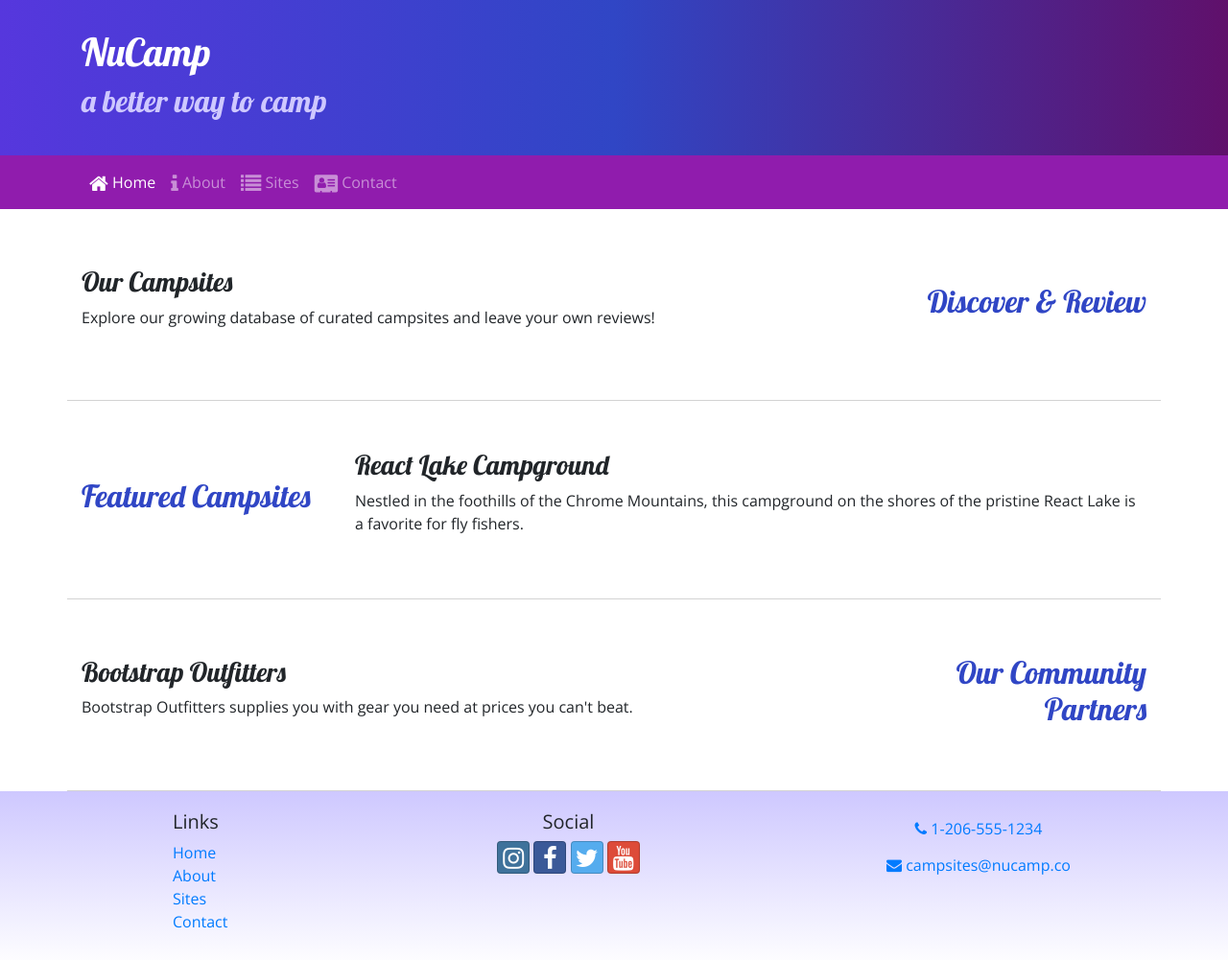
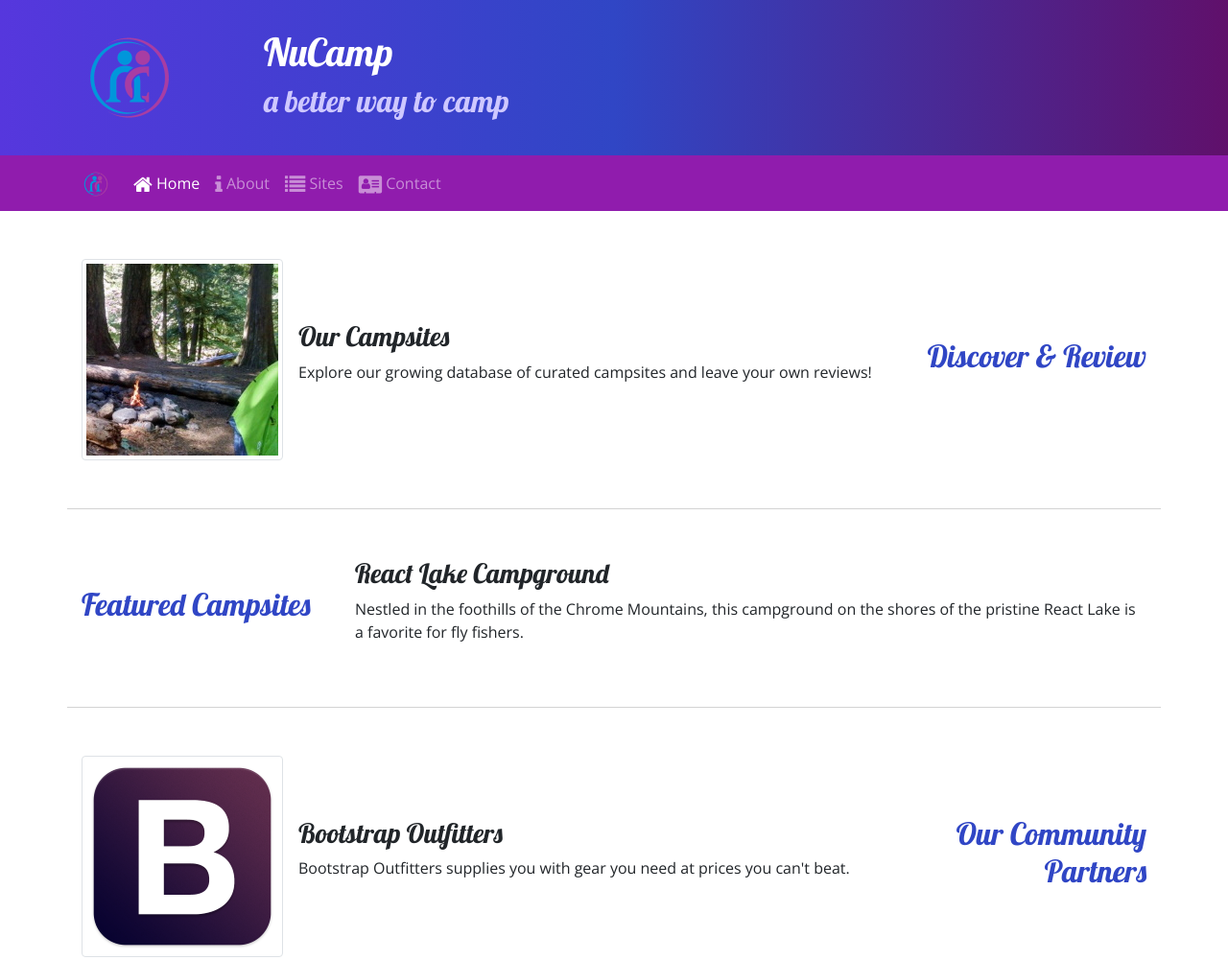
Before and after one commit to mosesgramirez/nucamp-bootstrap, a website: page index.html in a window 1280 px wide. Shown: the top 1001 px of the page at 96% size. Drawn offline with nearby package versions, Linux system fonts and the light colour scheme.

Commit message:
Add some images and media positioning

```diff
--- a/index.html
+++ b/index.html
@@ -37,9 +37,13 @@
     <header class="jumbotron jumbotron-fluid">
         <div class="container">
             <div class="row">
+                <div class="col-4 col-sm-3 col-md-2 align-self-center">
+                    <a href="#"><img class="img-fluid" src="images/logo.png" alt="nucamp logo"></a>
+                </div>
                 <div class="col">
                     <h1>NuCamp</h1>
                     <h2>a better way to camp</h2>
+
                 </div>
             </div>
         </div>
@@ -47,7 +51,8 @@
 
     <nav class="navbar navbar-expand-sm navbar-dark sticky-top">
         <div class="container">
-            <button class="navbar-toggler ml-auto" type="button" data-toggle="collapse" data-target="#nucampNavbar">
+            <a class="navbar-brand" href="#"><img src="images/logo.png" height="30" alt=""></a>
+            <button class="navbar-toggler" type="button" data-toggle="collapse" data-target="#nucampNavbar">
             <span class="navbar-toggler-icon"></span>
             </button>
             <div class="collapse navbar-collapse" id="nucampNavbar">
@@ -71,8 +76,13 @@
                 <h2 class="text-sm-right">Discover & Review</h2>
             </div>
             <div class="col">
-                <h3>Our Campsites</h3>
-                <p class="d-none d-sm-block">Explore our growing database of curated campsites and leave your own reviews!</p>
+                <div class="media">
+                    <img class="d-flex mr-3 img-thumbnail" src="images/breadcrumb-trail-thumb.jpg" alt="Breadcrumb Trail thumbnail">
+                    <div class="media-body align-self-center">
+                        <h3>Our Campsites</h3>
+                        <p class="d-none d-sm-block">Explore our growing database of curated campsites and leave your own reviews!</p>
+                    </div>
+                </div>
             </div>
         </div>
 
@@ -91,9 +101,13 @@
                 <h2 class="text-sm-right">Our Community Partners</h2>
             </div>
             <div class="col">
-                <h3>Bootstrap Outfitters</h3>
-                <p class="d-none d-sm-block">Bootstrap Outfitters supplies you with gear you need at prices you can't beat.</p>
-
+                <div class="media">
+                    <img class="d-flex mr-3 img-thumbnail" src="images/bootstrap-thumb.png" alt="Bootstrap Outfitters thumbnail">
+                    <div class="media-body align-self-center">
+                        <h3>Bootstrap Outfitters</h3>
+                        <p class="d-none d-sm-block">Bootstrap Outfitters supplies you with gear you need at prices you can't beat.</p>
+                    </div>
+                </div>
             </div>
         </div>
     </div>
```
Also changed, not shown: aboutus.html (+6 -1 lines), contactus.html (+6 -1 lines), images/bootstrap-thumb.png (added), images/breadcrumb-trail-thumb.jpg (added), images/breadcrumb-trail.jpg (added), images/chrome-river-thumb.jpg (added), images/chrome-river.jpg (added), images/logo.png (added), images/react-lake-thumb.jpg (added), images/react-lake.jpg (added), 1 other file.
